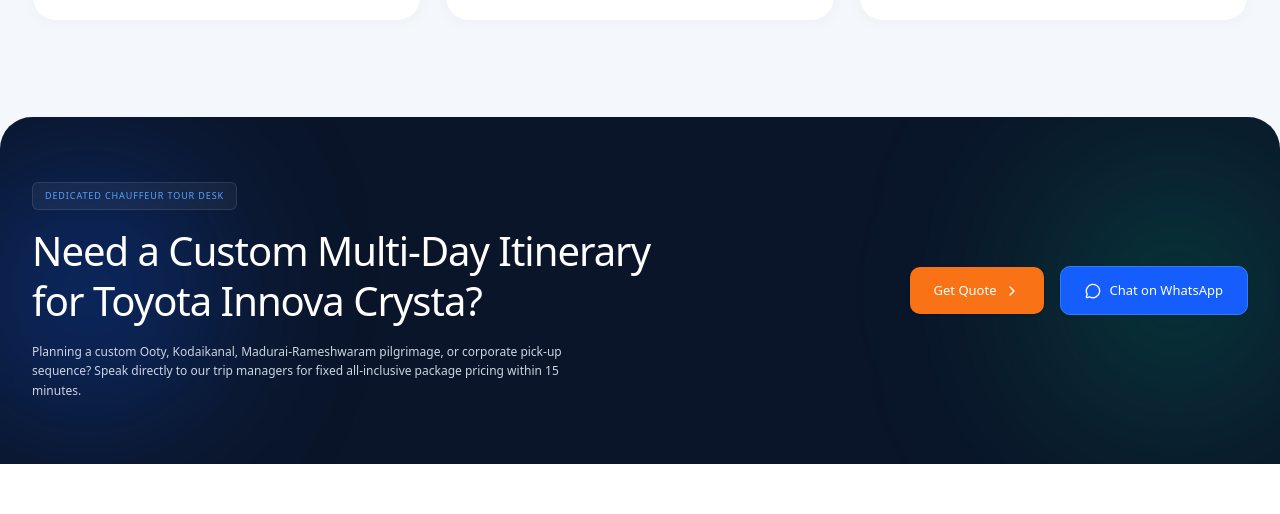
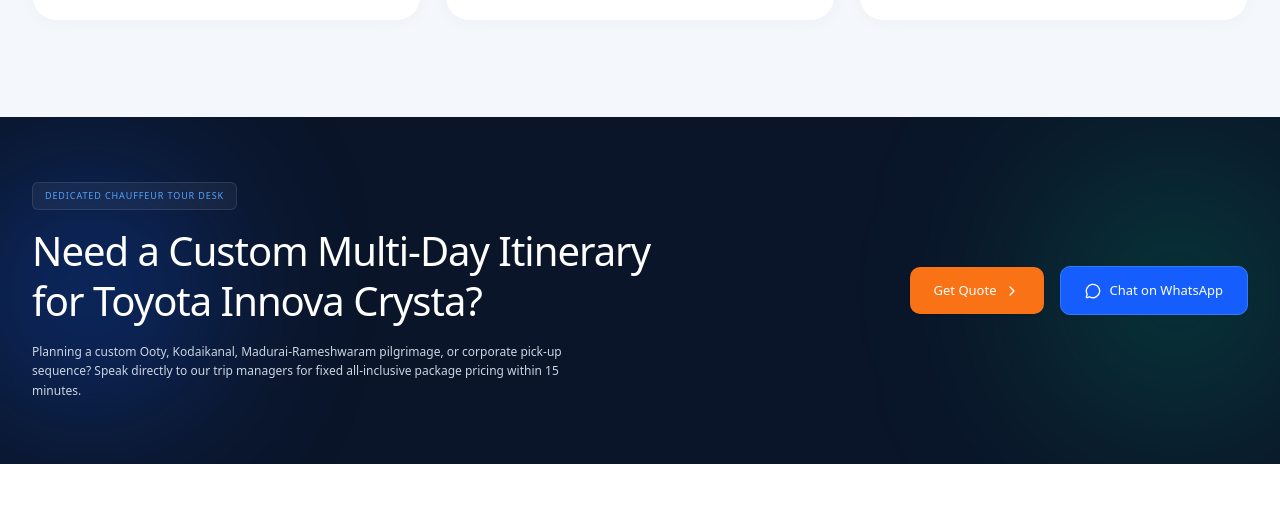
Before and after one commit to aeropeak26/Rudhran_travels, a Next.js app: page /vehicles/1 in a window 1280 px wide. Shown: the part 2796-3310 px from the top of the page. Built offline with nearby package versions, Linux system fonts and the light colour scheme.

Commit message:
Remove rounded top edge from CTA banner

```diff
--- a/src/app/vehicles/[id]/page.tsx
+++ b/src/app/vehicles/[id]/page.tsx
@@ -318,7 +318,7 @@
         </section>
 
         {/* 6. Custom Itinerary CTA */}
-        <section className="bg-[#0A1529] text-white py-16 relative overflow-hidden -mb-24 rounded-t-[2rem]">
+        <section className="bg-[#0A1529] text-white py-16 relative overflow-hidden -mb-24">
           {/* Background Glowing Spheres */}
           <div className="absolute top-1/2 -translate-y-1/2 -left-10 w-64 h-64 bg-blue-600/30 rounded-full blur-[80px] pointer-events-none z-0"></div>
           <div className="absolute top-1/2 -translate-y-1/2 -right-10 w-72 h-72 bg-emerald-500/20 rounded-full blur-[90px] pointer-events-none z-0"></div>
```
